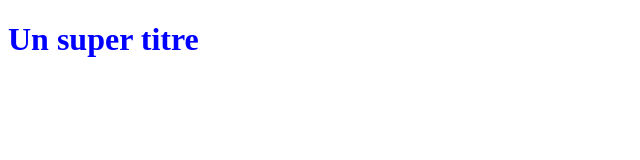
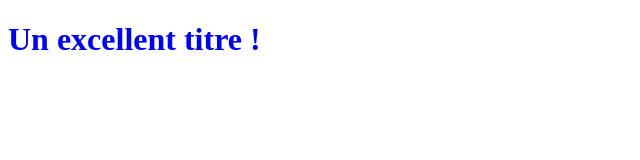
Before and after one commit to Nizar-dev/OCProject, a plain HTML site: page index.html in a window 1280 px wide. Shown: the whole page, without its empty margins (0-640 px from the left). Drawn offline with Linux system fonts and the light colour scheme.

Commit message:
Modification du titre H1

```diff
--- a/index.html
+++ b/index.html
@@ -5,6 +5,6 @@
    <link rel="stylesheet" type="text/css" href="styles.css">
 </head>
 <body>
-   <h1>Un super titre</h1>
+   <h1>Un excellent titre ! </h1>
 </body>
 </html>
```
